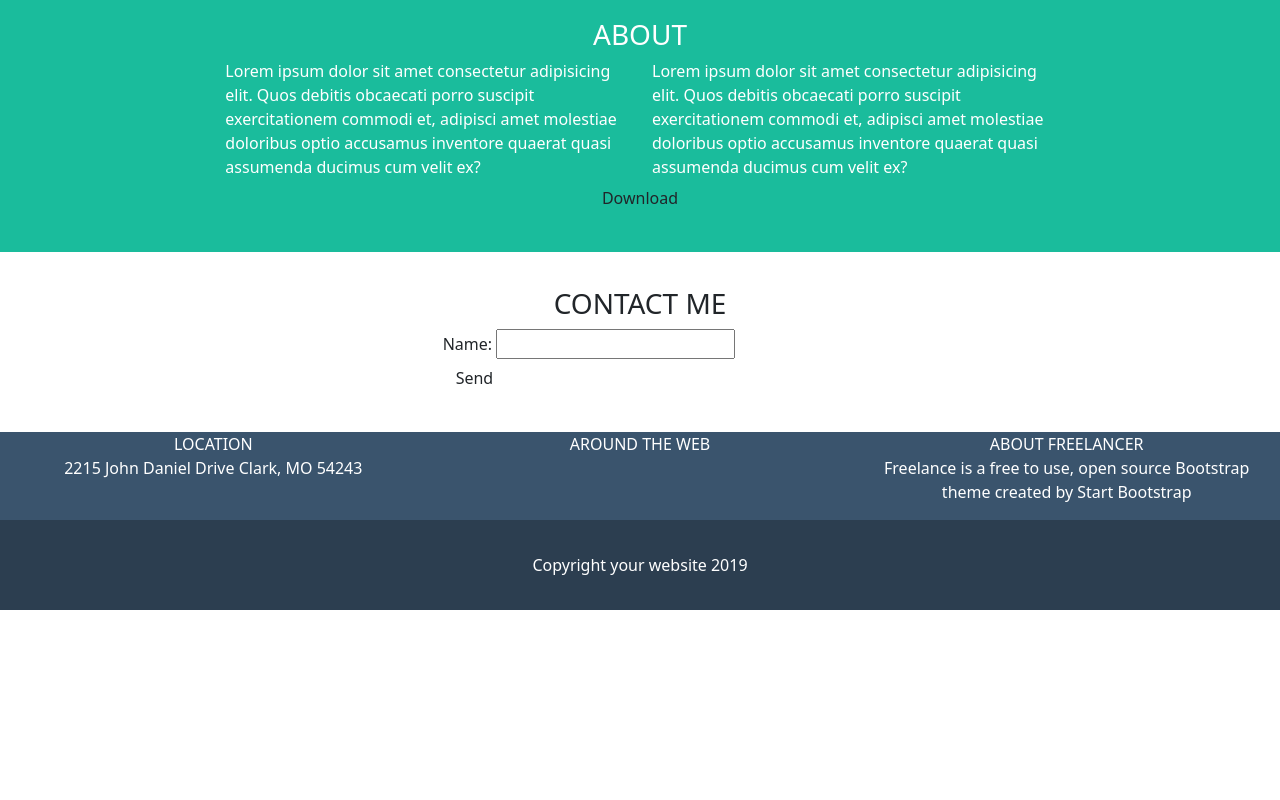
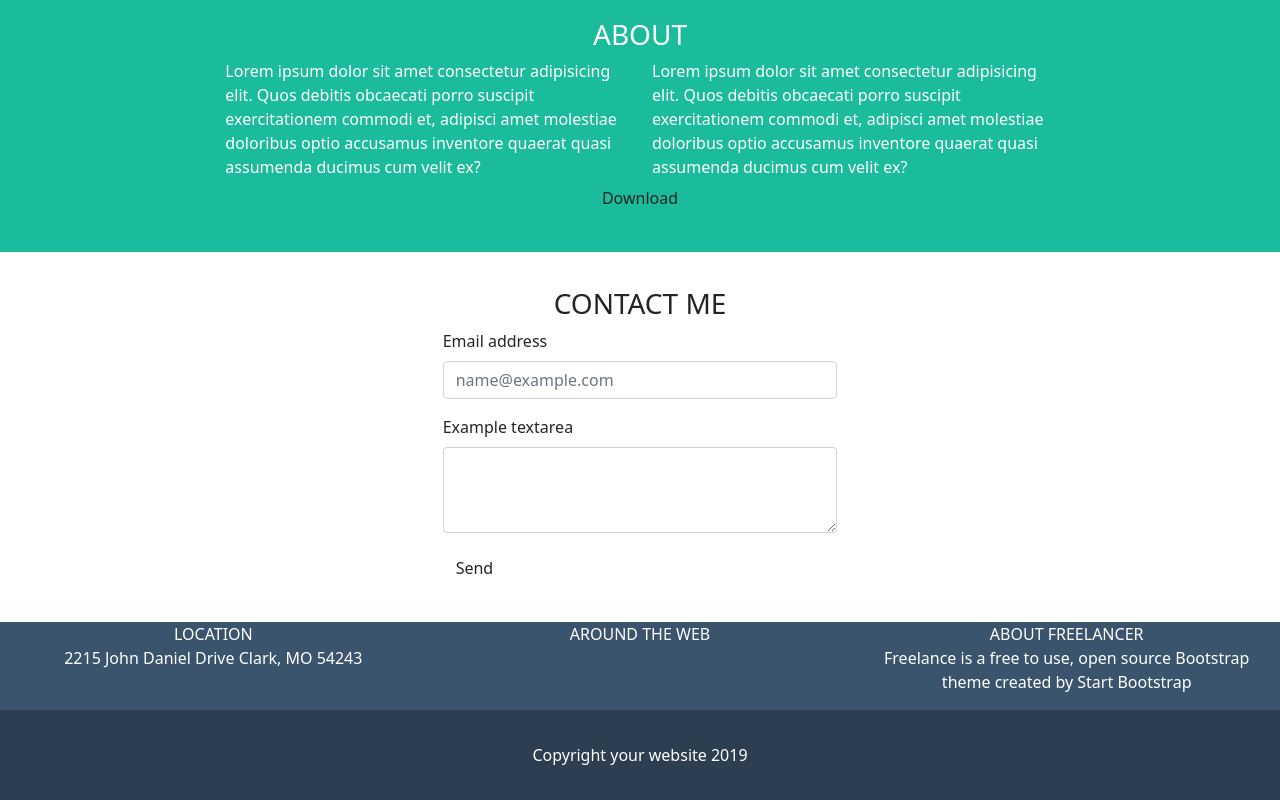
Before and after one commit to Fez06/Bootstrap-Freelancer, a plain HTML site: page index.html in a window 1280 px wide. Shown: the part 1245-2045 px from the top of the page. Before the commit the page ends 1855 px from the top, so only its background shows below. Drawn offline with nearby package versions, Linux system fonts and the light colour scheme.

Commit message:
correzioni da fare

```diff
--- a/index.html
+++ b/index.html
@@ -142,8 +142,14 @@
             <div class="row justify-content-center">
                 <div class="col-4 text-start">
                     <div class="user-form">
-                        <label for="name">Name:</label>
-                        <input type="text" id="name" name="name">
+                        <div class="mb-3">
+                            <label for="exampleFormControlInput1" class="form-label">Email address</label>
+                            <input type="email" class="form-control" id="exampleFormControlInput1" placeholder="name@example.com">
+                          </div>
+                          <div class="mb-3">
+                            <label for="exampleFormControlTextarea1" class="form-label">Example textarea</label>
+                            <textarea class="form-control" id="exampleFormControlTextarea1" rows="3"></textarea>
+                          </div>
 
                     </div>
                     <button class="btn">Send</button>
```
